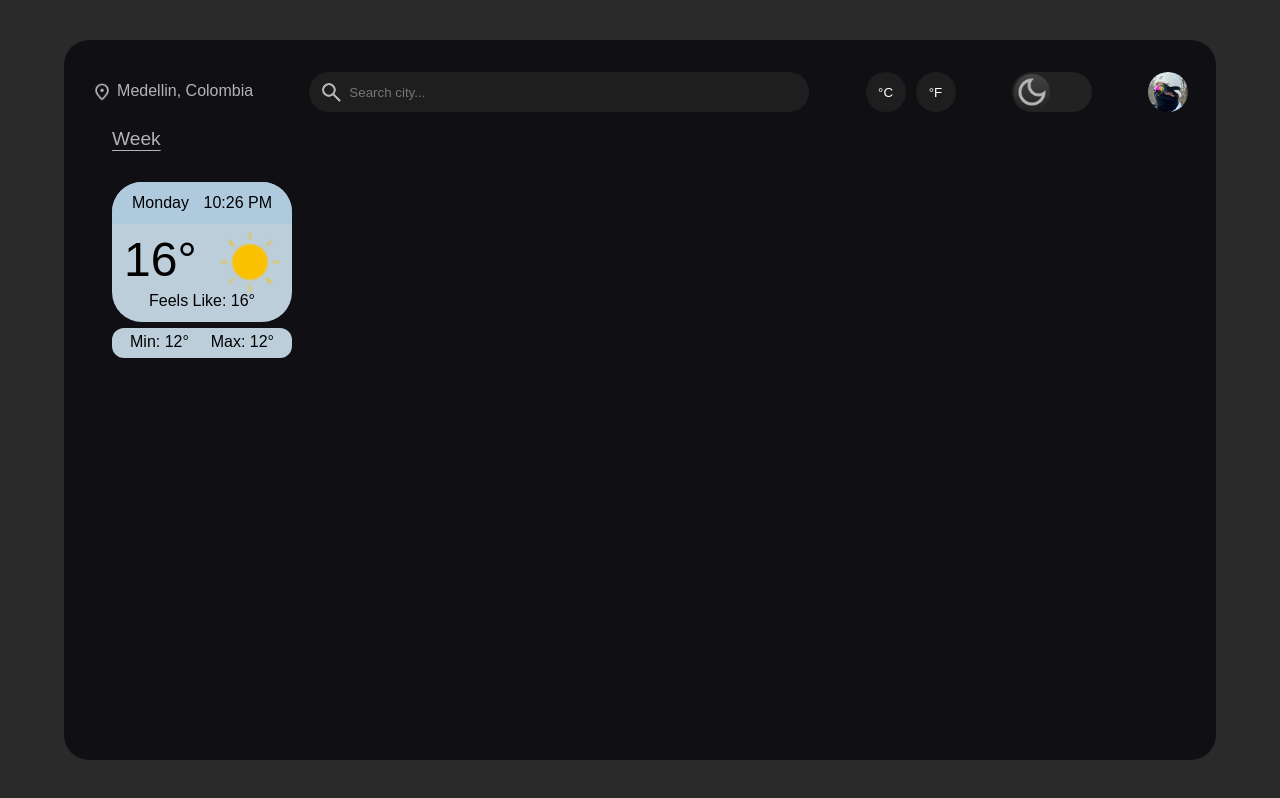
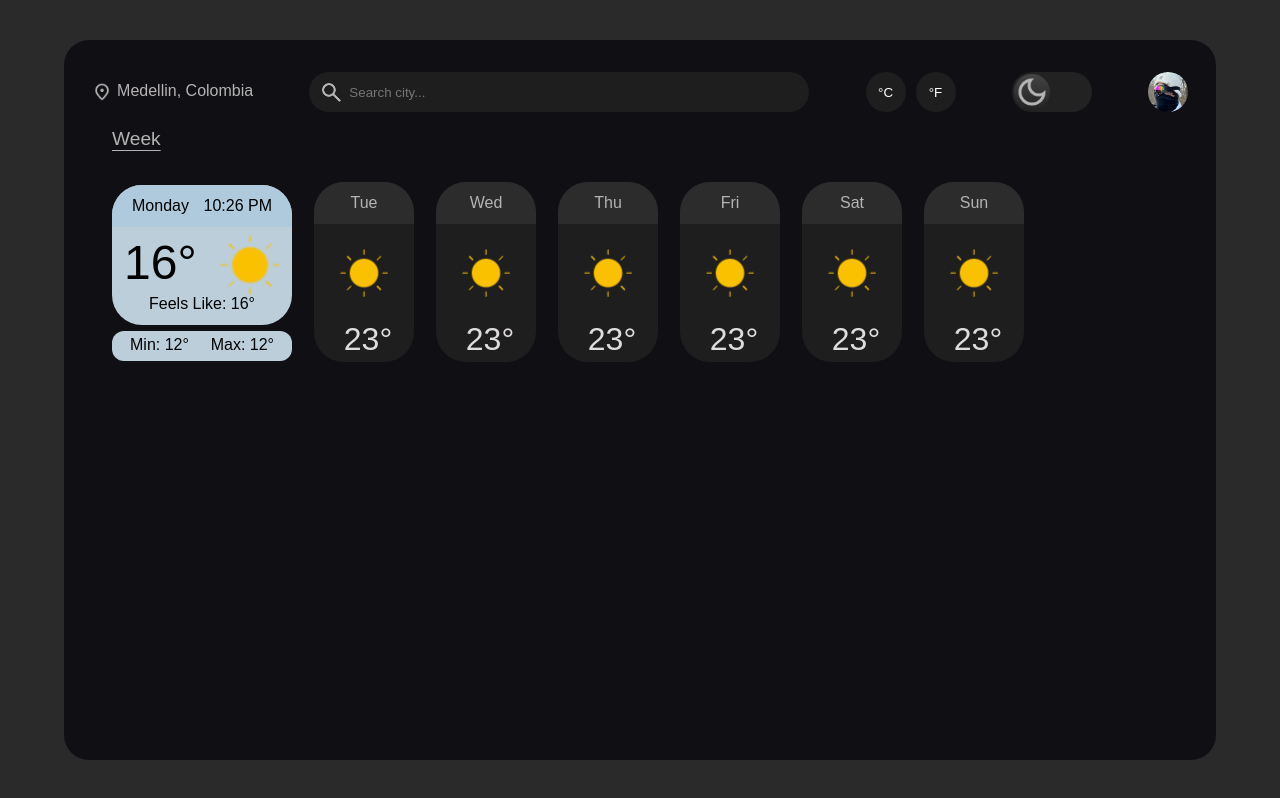
Before and after one commit to christianmonsalve850/weather-app, a React (Vite) app: page / in a window 1280 px wide. Built offline with nearby package versions, Linux system fonts and the light colour scheme.

Commit message:
static forecast widgets

```diff
--- /dev/null
+++ b/src/Widgets/SelectedWeekWidget.jsx
@@ -0,0 +1,26 @@
+import styles from './Widgets.module.css'
+
+function SelectedWeekWidget() {
+    return (
+        <>
+            <div className={styles.selected}>
+                <div className={styles.top_div}>
+                    <span>Monday</span>
+                    <span>10:26 PM</span>
+                </div>
+                <div className={styles.bottom_div}>
+                    <span className={styles.temp}>16°</span>
+                    <img src="./src/assets/sunny.png" alt="sunny" />
+                    <label>Feels Like: 16°</label>
+                </div>
+                <div className={styles.min_max}>
+                    <span>Min: 12°</span>
+                    <span>Max: 12°</span>
+                </div>
+            </div>
+        </>
+    );
+
+}
+
+export default SelectedWeekWidget;
--- a/src/Widgets/WeekWidgets.jsx
+++ b/src/Widgets/WeekWidgets.jsx
@@ -1,12 +1,14 @@
 import styles from './Widgets.module.css'
+import SelectedWeekWidget from './SelectedWeekWidget';
 
 function WeekWidgets() {
-    const daysOfWeek = ["Mon", "Tue", "Wed", "Thu", "Fri", "Sat", "Sun"];
+    const daysOfWeek = ["Tue", "Wed", "Thu", "Fri", "Sat", "Sun"];
 
 
     return (
         <>
             <button className={styles.week_btn}>Week</button><br />
+            <SelectedWeekWidget></SelectedWeekWidget>
             {daysOfWeek.map(day => (
                 <div className={styles.forecast} key={day}>
                     <div className={styles.individual_widget}>
@@ -18,21 +20,6 @@ function WeekWidgets() {
                     </div>
                 </div>
             ))}
-            <div className={styles.selected}>
-                <div className={styles.top_div}>
-                    <span>Monday</span>
-                    <span>10:26 PM</span>
-                </div>
-                <div className={styles.bottom_div}>
-                    <span className={styles.temp}>16°</span>
-                    <img src="./src/assets/sunny.png" alt="sunny" />
-                    <label>Feels Like: 16°</label>
-                </div>
-                <div className={styles.min_max}>
-                    <span>Min: 12°</span>
-                    <span>Max: 12°</span>
-                </div>
-            </div>
         </>
     );
 }
--- a/src/Widgets/Widgets.module.css
+++ b/src/Widgets/Widgets.module.css
@@ -13,8 +13,6 @@
     display: inline-block;
     position: relative;
     margin-left: 22px;
-    /* For now */
-    display: none;
 }
 
 .individual_widget {
@@ -53,6 +51,7 @@
     border-radius: 30px;
     background-color: #BCCEDA;
     color: #000000;
+    display: inline-block;
 }
 
 .selected div.top_div{
```
